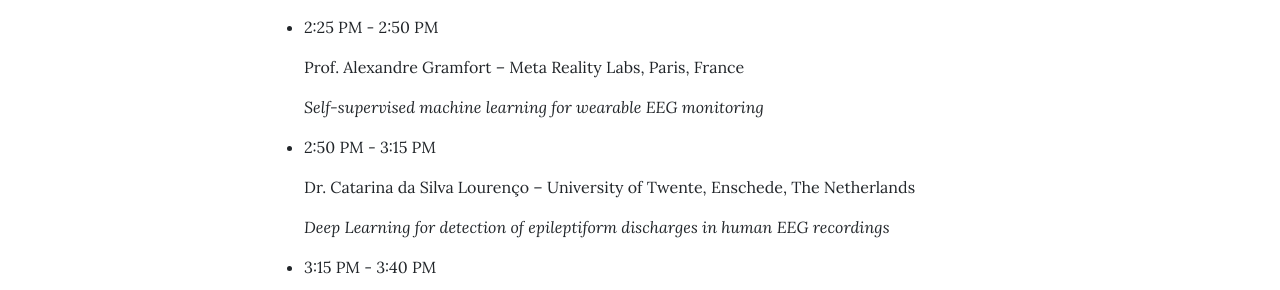
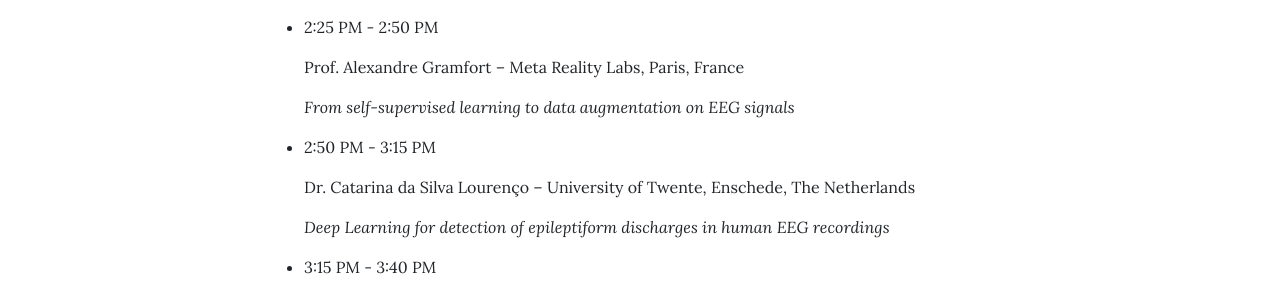
Before and after one commit to biomedepi/eegworkshop, a Jekyll site: the page built from pages/program.md, in a window 1280 px wide. Shown: the part 711-1001 px from the top of the page. Built offline with Jekyll 4.4.1, drawn with Linux system fonts in a browser that asks for light colours.

Commit message:
Update program.md

```diff
--- a/pages/program.md
+++ b/pages/program.md
@@ -25,7 +25,7 @@ Some leaders in the field of EEG processing will present their ongoing work in e
 
     Prof. Alexandre Gramfort – Meta Reality Labs, Paris, France
 
-    *Self-supervised machine learning for wearable EEG monitoring*
+    *From self-supervised learning to data augmentation on EEG signals*
 - 2:50 PM - 3:15 PM
 
     Dr. Catarina da Silva Lourenço – University of Twente, Enschede, The Netherlands
```
